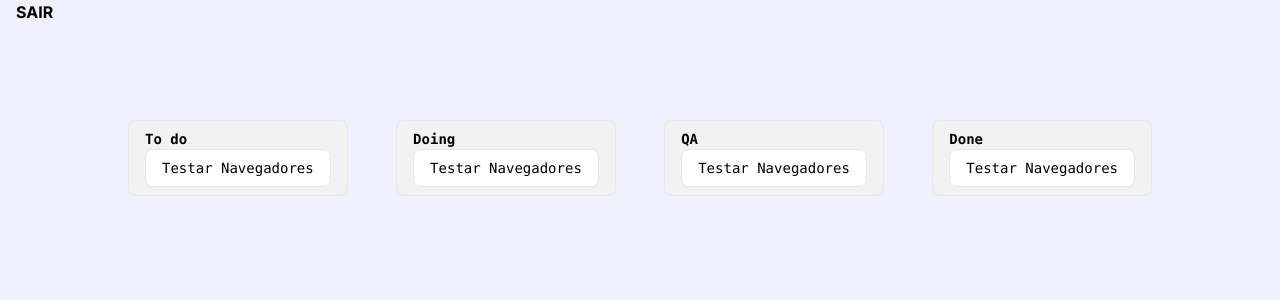
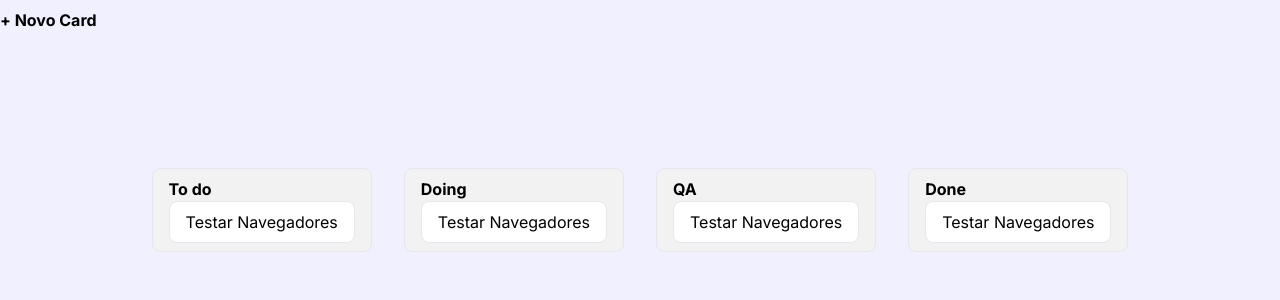
Before and after one commit to Miguel-ectil/Project-Kanban, a Next.js app: page / in a window 1280 px wide. Shown: the top 300 px of the page. Built offline with nearby package versions, Linux system fonts and the light colour scheme.

Commit message:
[ADD and UPD] Aparentemente a navbar está corrigido

```diff
--- a/src/app/page.tsx
+++ b/src/app/page.tsx
@@ -2,8 +2,9 @@ import Image from "next/image";
 
 export default function Home() {
   return (
-    <main className="flex min-h-screen flex-col items-center justify-between p-24">
-      <div className="grid grid-cols-4 z-10 max-w-5xl w-full items-center justify-between font-mono text-sm lg:flex">
+    <>
+    <div className="flex min-h-screen flex-col items-center justify-between py-32">
+      <div className="grid grid-cols-4 z-10 gap-8">
         <div className='border bg-[#F2F2F2] rounded-lg px-4 py-2'>
           <strong>To do</strong>
           <div className='border bg-[#FFFFFF] rounded-lg px-4 py-2 cursor-grabbing'>
@@ -29,6 +30,7 @@ export default function Home() {
           </div>
         </div>
       </div>
-    </main>
+    </div>
+    </>
   );
 }
--- a/src/layout/Navbar.tsx
+++ b/src/layout/Navbar.tsx
@@ -1,13 +1,13 @@
 
 export default function Header() {
   return (
-    <div className='fixed flex top-0 z-50 w-full items-center justify-end bg-gradient-to-t from-transparent bg-[#c80202a7] bg-slate-500 to-black p-2 px-4 transition-all lg:px-16 lg:py-4'>
-    <button
-      className="flex justify-start gap-1.5 hover:bg-[#c8020288] bg-[#c80202a7] border-2 border-red-900 rounded-lg group cursor-pointer hover:shadow-lg m-5 text-white px-1 py-0.5"
-      // onClick={handleLogoutClick}
-    >
-      <strong>SAIR</strong>
-    </button>
-  </div>
+    <div className='fixed flex w-full items-center justify-end bg-gradient-to-t from-transparent bg-[#48409E] to-indigo-900 transition-all'>
+      <button
+        className="flex hover:bg-[#aea7f3] bg-[#BFB9FF]  border-[#BFB9FF] rounded-lg cursor-pointer hover:shadow-lg m-5 text-white px-2 py-2"
+        // onClick={handleLogoutClick}
+      >
+        <strong>+ Novo Card</strong>
+      </button>
+    </div>
   )
 }
```
